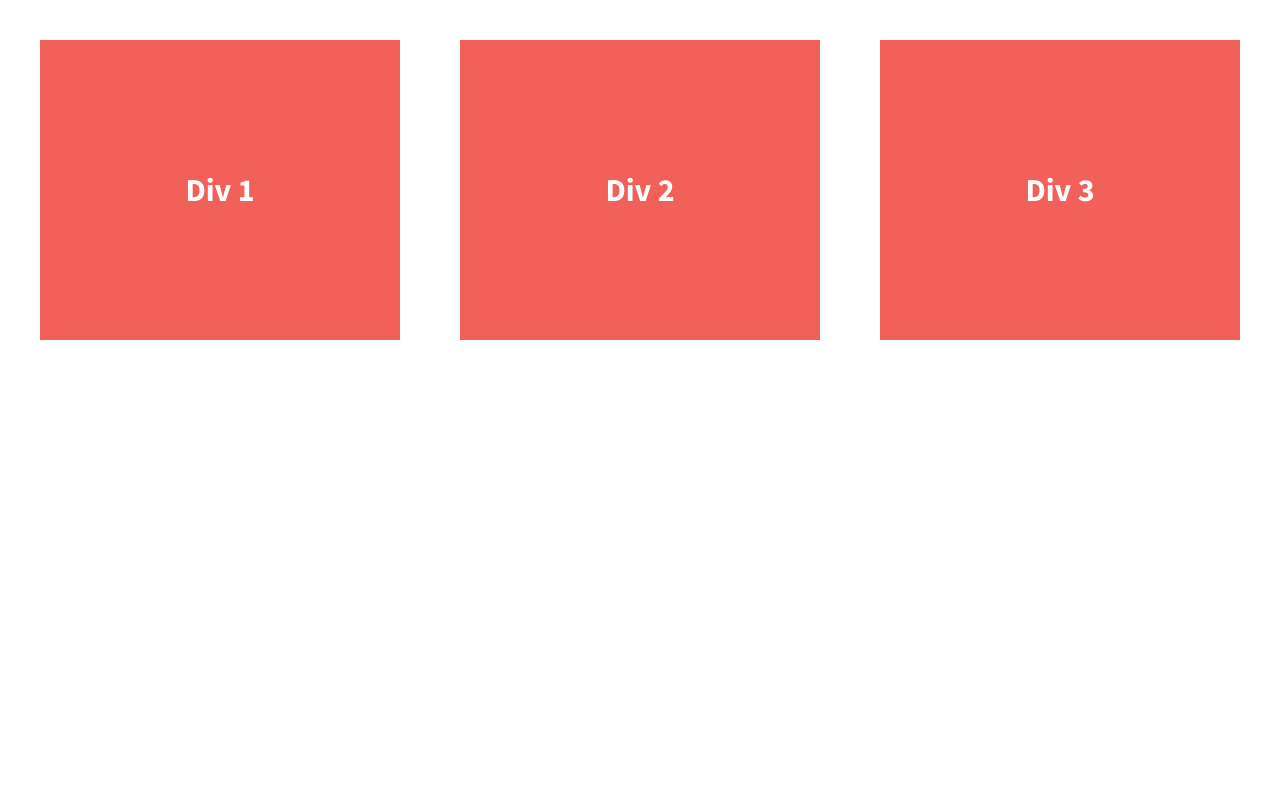
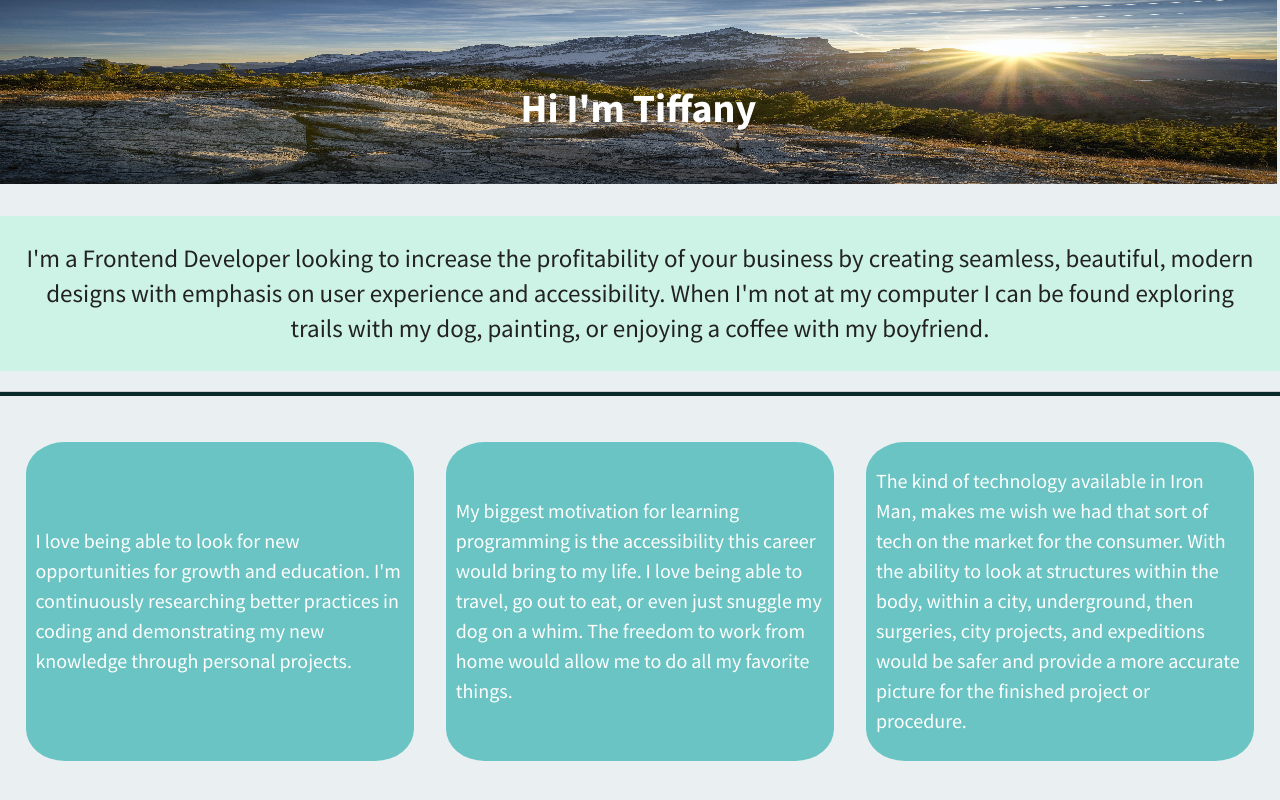
Before and after one commit to Tphalen13/Centering-Divs-Practice, a plain HTML site: page index.html in a window 1280 px wide. Drawn offline with nearby package versions, Linux system fonts and the light colour scheme.

Commit message:
Added Styles to CSS sheet to Personalize Div Project

```diff
--- a/css/main.css
+++ b/css/main.css
@@ -97,36 +97,67 @@ textarea {
 
 
 html {
-  background-color: #fff;
+  background-color:rgb(234, 239, 241);
   height: 100%;
 }
 
 body {
   font-family: 'Source Sans Pro', sans-serif;
-  padding: 2em;
+  padding: 0em;
   font-size: 1.25em;
   height: 100%;
 }
+.intro{
+    font-family: 'Source Sans Pro', sans-serif;
+    text-align: center;
+    font-weight: 700;
+    padding: 2em 3em;
+    font-size: 2em;
+    color: #fff;
+    height: 75%;
+    width: 81%;
+    margin-right: 0%;
+    margin-left: 0%;
+    background-image: url(/img/pexels-sagui-andrea-618833.jpg);
+    background-repeat: no-repeat;
+    background-size: 100% 85%;
 
+
+}
+.intro-para{
+    font-family: 'Source Sans Pro', sans-serif;
+    padding: 1em;
+    font-size: 1.25em;
+    height: 50%;
+    background-color: rgb(205, 243, 230);
+    text-align: center;
+}
+hr{
+    height: .5%;
+    width:100%;
+    background-color: #082b2a;
+}
 .wrapper {
   /*add display:flex and set justify-content to space-between*/
   display:flex;
   justify-content: space-between;
-  font-weight: 700;
+  font-weight: 500;
+  padding: 2%;
 }
 
 .div-1, .div-2, .div-3 {
   /*give the divs a width of 30%, add display:flex, set justify-content and align-items to center*/
   display:flex;
+  align-items: center;
   justify-content: center;
-  align-items: center;
   color: #fff;
   line-height: 1.5em;
-  font-size: 1.6em;
-  background-color: #f16059;
+  font-size: 1em;
+  background-color: #69c4c3;
+  border-radius: 10%;
   height: 300px;
   width:30%;
-
+  padding: .8%;
 }
 
 
--- a/index.html
+++ b/index.html
@@ -21,15 +21,43 @@
             <p class="browserupgrade">You are using an <strong>outdated</strong> browser. Please <a href="http://browsehappy.com/">upgrade your browser</a> to improve your experience.</p>
         <![endif]-->
 
+        <section class="full-width">
+            <div class="intro">
+                Hi I'm Tiffany
+            </div>
+           </section>
+           <section class="full-width">
+            <div class="intro-para">
+                I'm a Frontend Developer looking to increase the profitability
+                of your business by creating seamless, beautiful, modern designs with
+                emphasis on user experience and accessibility. When I'm not at my computer
+                I can be found exploring trails with my dog, painting, or enjoying a coffee
+                with my boyfriend.
+            </div>
+           </section>
+           <hr>
             <section class="wrapper">
                 <div class="div-1">
-                Div 1
+                   I love being able to look for new opportunities for
+                   growth and education. I'm continuously researching
+                   better practices in coding and demonstrating my new
+                   knowledge through personal projects.
                 </div>
+
                 <div class="div-2">
-                Div 2
+                   My biggest motivation for learning
+                   programming is the accessibility this career would bring
+                   to my life. I love being able to travel, go out to eat, or
+                   even just snuggle my dog on a whim. The freedom to work from
+                   home would allow me to do all my favorite things.
                 </div>
                 <div class="div-3">
-                Div 3
+                    The kind of technology available in Iron Man, makes me wish
+                    we had that sort of tech on the market for the consumer. With
+                    the ability to look at structures within the body, within a city,
+                    underground, then surgeries, city projects, and expeditions would
+                    be safer and provide a more accurate picture for the finished project
+                    or procedure.
                 </div>
             </section>
 
```
Also changed, not shown: img/pexels-sagui-andrea-618833.jpg (added). Lines whose indentation alone changed are shown as unchanged.
